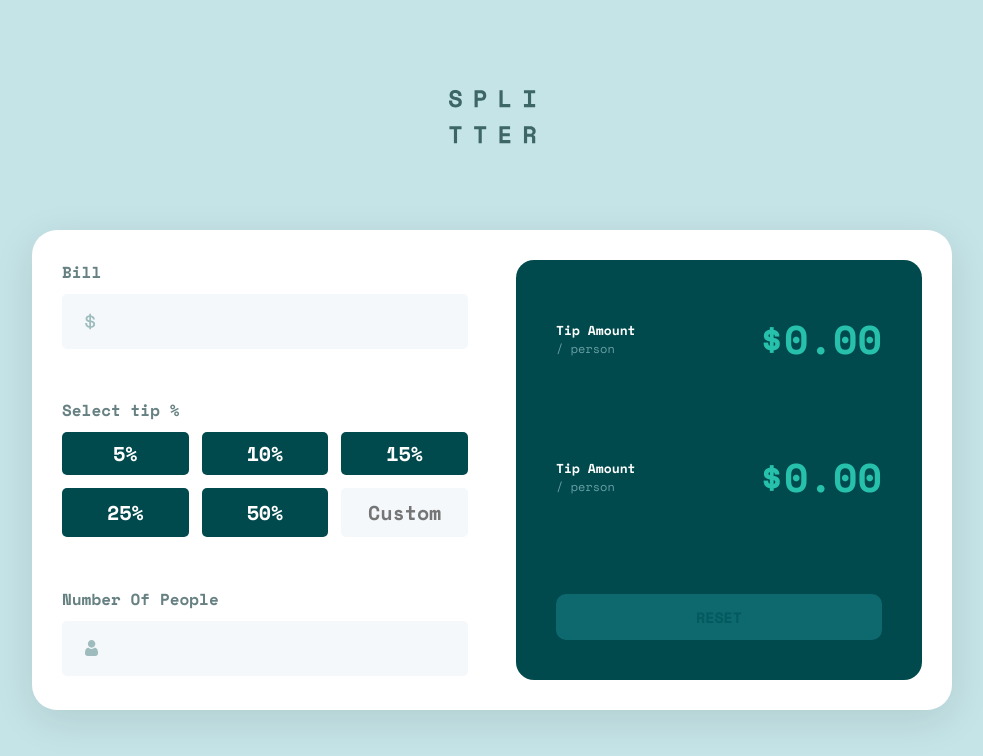
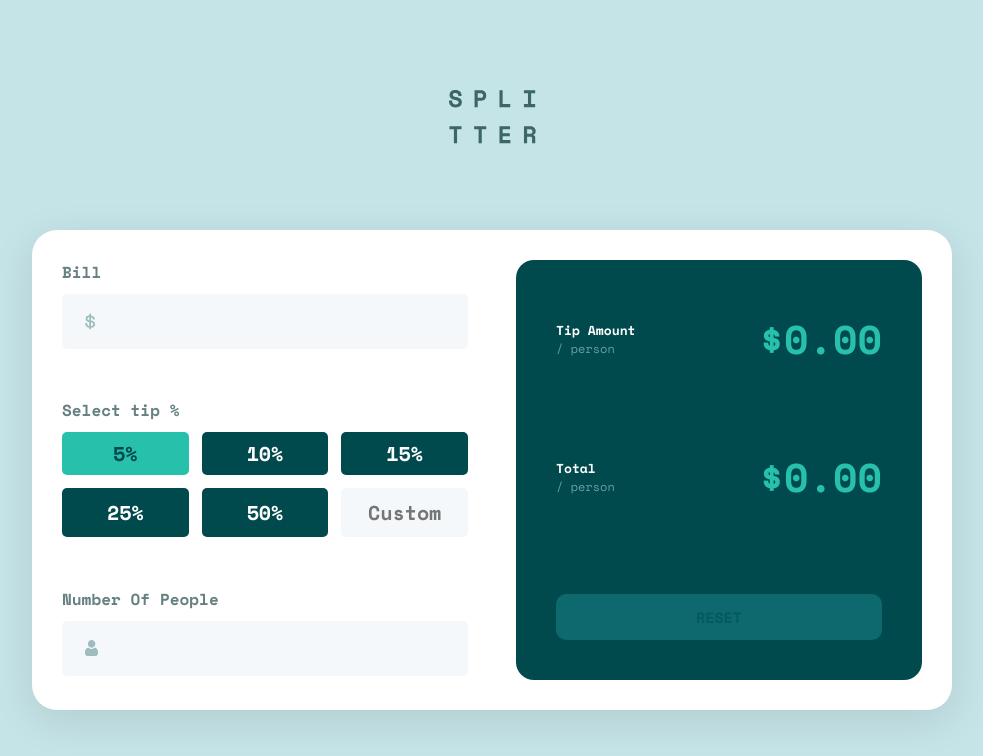
Before and after one commit to artemmatiushenko1/Splitter, a React (Create React App) app: page / in a window 1280 px wide. Shown: the top 756 px of the page, without its empty margins (148-1131 px from the left). Built offline with nearby package versions, Linux system fonts and the light colour scheme.

Commit message:
Created some basic app logic

```diff
--- a/src/components/Calculator.jsx
+++ b/src/components/Calculator.jsx
@@ -1,13 +1,25 @@
-import React from 'react';
+import { useState } from 'react';
 import '../styles/Calculator.css';
 import ComputedCard from './ComputedCard';
 import InputsCard from './InputsCard';
 
 export default function Calculator() {
+  const [bill, setBill] = useState(0);
+  const [persons, setPersons] = useState(0);
+
+  const changeBill = (bill) => {
+    setBill(parseInt(bill));
+  };
+
+  const changePersons = (persons) => {
+    setPersons(parseInt(persons));
+    console.log(parseInt(persons));
+  };
+
   return (
     <div className="calculator">
-      <InputsCard />
-      <ComputedCard />
+      <InputsCard changeBill={changeBill} changePersons={changePersons} />
+      <ComputedCard bill={bill} persons={persons} />
     </div>
   );
 }
--- a/src/components/ComputedCard.jsx
+++ b/src/components/ComputedCard.jsx
@@ -1,19 +1,32 @@
 import React from 'react';
 import '../styles/ComputedCard.css';
 
-export default function ComputedCard() {
+export default function ComputedCard(props) {
+  const { bill, persons } = props;
+  const getTotal = (bill, persons) => {
+    return persons !== 0 && !isNaN(persons) && bill !== 0 && !isNaN(bill)
+      ? bill / persons
+      : 0;
+  };
+
+  const getTip = (bill, persons, tip = 15) => {
+    return persons !== 0 && !isNaN(persons) && bill !== 0 && !isNaN(bill)
+      ? (bill * tip) / 100 / persons
+      : 0;
+  };
+
   return (
     <div className="computed-card">
       <div className="amount tip-amount">
         <h3 className="amount__name">Tip Amount</h3>
         <p className="amount__per-label">/ person</p>
-        <h2 className="amount__value">$0.00</h2>
+        <h2 className="amount__value">${getTip(bill, persons).toFixed(2)}</h2>
       </div>
 
       <div className="amount total-amount">
-        <h3 className="amount__name">Tip Amount</h3>
+        <h3 className="amount__name">Total</h3>
         <p className="amount__per-label">/ person</p>
-        <h2 className="amount__value">$0.00</h2>
+        <h2 className="amount__value">${getTotal(bill, persons).toFixed(2)}</h2>
       </div>
 
       <button className="btn-reset">Reset</button>
--- a/src/components/InputsCard.jsx
+++ b/src/components/InputsCard.jsx
@@ -2,14 +2,21 @@ import React from 'react';
 import TipSelect from './TipSelect';
 import '../styles/InputsCard.css';
 
-export default function InputsCard() {
+export default function InputsCard(props) {
   return (
     <div className="inputs-card">
       <div className="input-container">
         <label htmlFor="#input-bill" className="input-label">
           Bill
         </label>
-        <input type="text" id="input-bill" className="input input-bill" />
+        <input
+          type="text"
+          id="input-bill"
+          className="input input-bill"
+          onInput={(e) => {
+            props.changeBill(e.target.value);
+          }}
+        />
       </div>
 
       <div className="input-container">
@@ -21,7 +28,14 @@ export default function InputsCard() {
         <label htmlFor="#input-persons" className="input-label">
           Number Of People
         </label>
-        <input type="text" id="input-persons" className="input input-persons" />
+        <input
+          type="text"
+          id="input-persons"
+          className="input input-persons"
+          onInput={(e) => {
+            props.changePersons(e.target.value);
+          }}
+        />
       </div>
     </div>
   );
--- a/src/components/TipSelect.jsx
+++ b/src/components/TipSelect.jsx
@@ -1,10 +1,10 @@
 import React from 'react';
 import '../styles/TipSelect.css';
 
-export default function TipSelect(props) {
+export default function TipSelect() {
   return (
     <div className="tip-btns-group">
-      <button className="tip-btn">5%</button>
+      <button className="tip-btn tip-btn--active">5%</button>
       <button className="tip-btn">10%</button>
       <button className="tip-btn">15%</button>
       <button className="tip-btn">25%</button>
--- a/src/styles/InputsCard.css
+++ b/src/styles/InputsCard.css
@@ -18,6 +18,7 @@
   background-repeat: no-repeat;
   background-position-y: center;
   background-position-x: 2rem;
+  transition: border 0.2s ease;
 }
 
 .input:focus {
--- a/src/styles/TipSelect.css
+++ b/src/styles/TipSelect.css
@@ -15,6 +15,11 @@
   background-color: hsl(183, 100%, 15%);
   cursor: pointer;
   transition: background-color 0.2s ease;
+}
+
+.tip-btn--active {
+  background-color: hsl(172, 67%, 45%);
+  color: hsl(183, 100%, 15%);
 }
 
 .tip-btn:hover {
```
